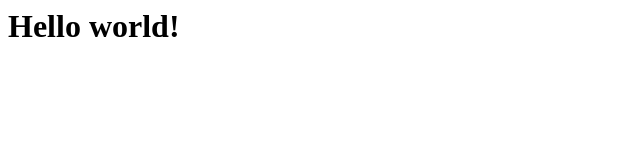
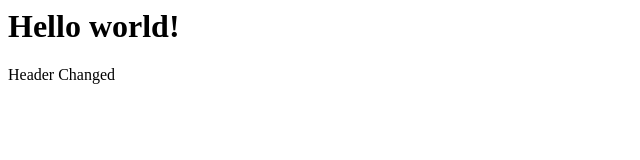
Before and after one commit to raviyadavitofficial/Hello-world, a plain HTML site: page index.html in a window 1280 px wide. Shown: the whole page, without its empty margins (0-640 px from the left). Drawn offline with Linux system fonts and the light colour scheme.

```diff
--- a/index.html
+++ b/index.html
@@ -1 +1,2 @@
 <h1>Hello world!</h1>
+<p>Header Changed</p>
```
